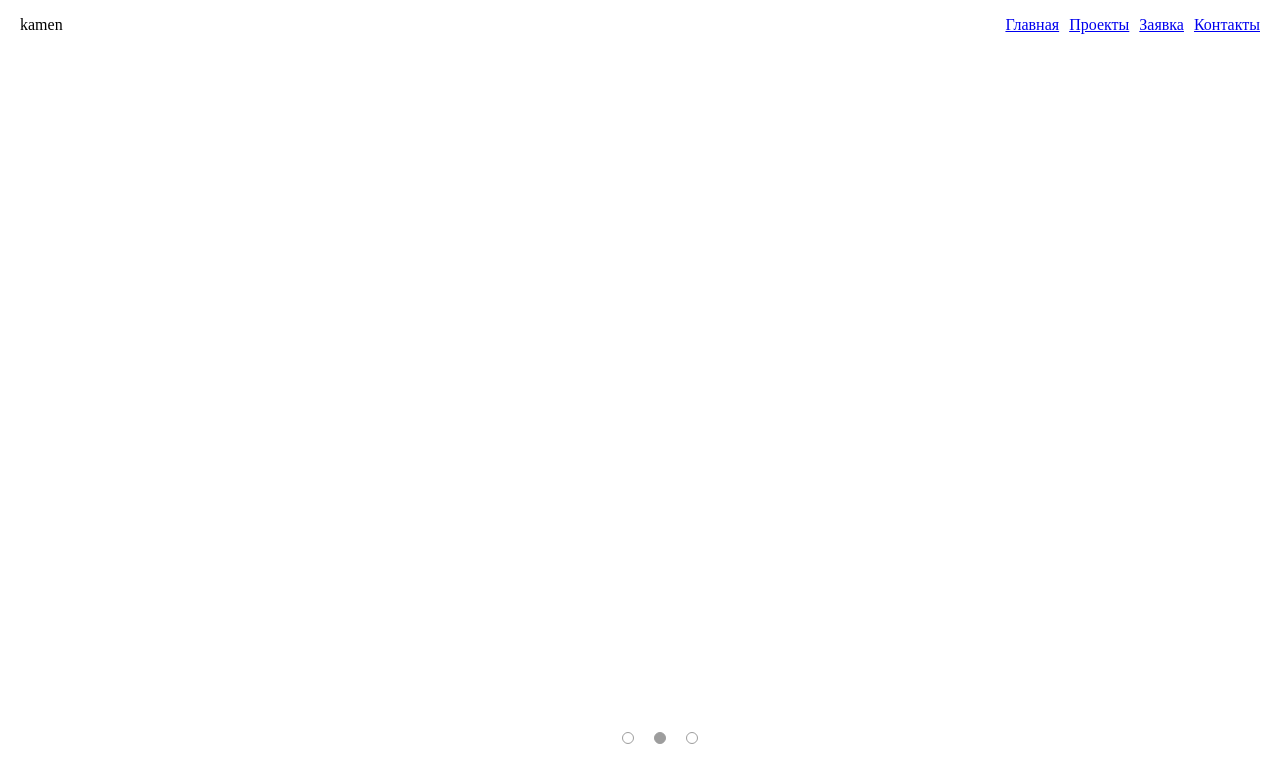
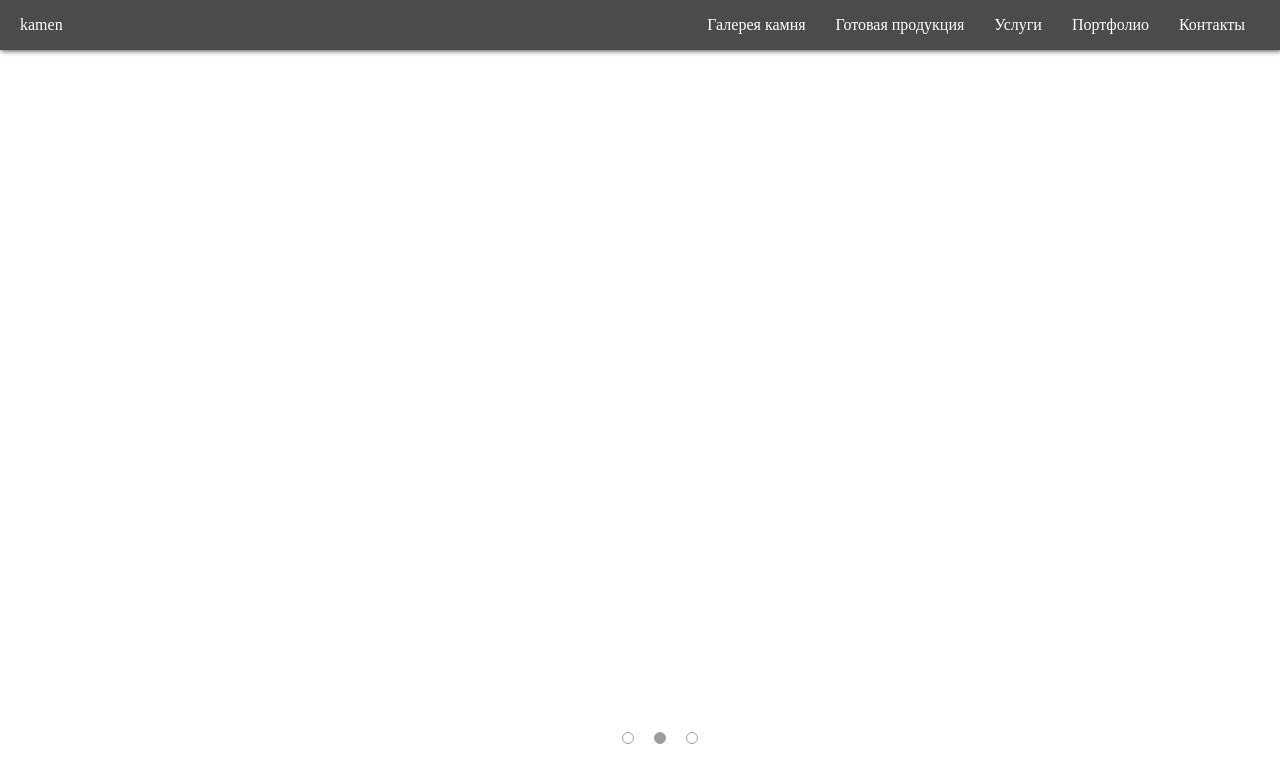
Before and after one commit to collapsoid/kamen, a React app: page / in a window 1280 px wide. Shown: the top 768 px of the page. Built offline with nearby package versions, Linux system fonts and the light colour scheme.

Commit message:
restyled main header

```diff
--- a/src/App/Header/Header.tsx
+++ b/src/App/Header/Header.tsx
@@ -2,24 +2,89 @@ import { Link } from 'react-router-dom';
 
 import './styles.css';
 
+import HeaderDropdown from './HeaderDropdown/HeaderDropdown';
+
 
 export default function Header() {
+    const galleryItems = [
+        {anchor: 'marble', name: 'Мрамор'},
+        {anchor: 'onyx', name: 'Оникс'},
+        {anchor: 'granite', name: 'Гранит'},
+        {anchor: 'semiprecious', name: 'Полудраг.'},
+        {anchor: 'quartzite', name: 'Кварцит'},
+        {anchor: 'travertine', name: 'Травертин'},
+        {anchor: 'other', name: 'Другое'}
+    ];
+
+    const endProductsItems = [
+        {anchor: 'slab', name: 'Слэбы'},
+        {anchor: 'plate', name: 'Плита'},
+        {anchor: 'paving', name: 'Брусчатка'},
+        {anchor: 'border', name: 'Бордюры'},
+        {anchor: 'quartzite', name: 'Кварцит'},
+        {anchor: 'portal', name: 'Порталы'},
+        {anchor: 'other', name: 'Другое'}
+    ];
+
+    const serviceItems = [
+        {anchor: 'consultation', name: 'Консультация'},
+        {anchor: 'measurement', name: 'Замер'},
+        {anchor: 'design', name: 'Проектирование'},
+        {anchor: 'production', name: 'Изготовление изделий'},
+        {anchor: 'mounting', name: 'Монтаж'},
+        {anchor: 'restoration', name: 'Реставрация'},
+        {anchor: 'delivery', name: 'Доставка'}
+    ];
+
+    const portfolioItems = [
+        {anchor: 'large-projects', name: 'Крупные проекты'},
+        {anchor: 'exterior', name: 'Внешняя отделка'},
+        {anchor: 'interior', name: 'Внутренняя отделка'},
+        {anchor: 'stairs', name: 'Лестницы'},
+        {anchor: 'countertop', name: 'Столешницы'},
+        {anchor: 'sill', name: 'Подоконники'},
+        {anchor: 'other', name: 'Другое'}
+    ];
+
     return (
         <header className="app-header">
             <span className="app-header__logo">kamen</span>
             <nav className="app-header-navbar">
-                <Link to="/" className="app-header-navbar__item">
-                    Главная
-                </Link>
-                <Link to="/projects" className="app-header-navbar__item">
-                    Проекты
-                </Link>
-                <Link to="/application" className="app-header-navbar__item">
-                    Заявка
-                </Link>
-                <Link to="/contacts" className="app-header-navbar__item">
-                    Контакты
-                </Link>
+                <div className="app-header-navbar__item">
+                    <HeaderDropdown
+                        path="gallery"
+                        title="Галерея камня"
+                        items={galleryItems}
+                    />
+                </div>
+                <div className="app-header-navbar__item">
+                    <HeaderDropdown
+                        path="end-products"
+                        title="Готовая продукция"
+                        items={endProductsItems}
+                    />
+                </div>
+                <div className="app-header-navbar__item">
+                    <HeaderDropdown
+                        path="service"
+                        title="Услуги"
+                        items={serviceItems}
+                    />
+                </div>
+                <div className="app-header-navbar__item">
+                    <HeaderDropdown
+                        path="portfolio"
+                        title="Портфолио"
+                        items={portfolioItems}
+                    />
+                </div>
+                <div className="app-header-navbar__item">
+                    <div className="app-header-navbar__contacts">
+                        <Link to="/contacts" className="app-header-link">
+                            Контакты
+                        </Link>
+                    </div>
+                </div>
             </nav>
         </header>
     );
--- /dev/null
+++ b/src/App/Header/HeaderDropdown/HeaderDropdown.tsx
@@ -0,0 +1,32 @@
+import { Link } from 'react-router-dom';
+
+import './styles.css';
+
+
+interface IHeaderDropdown {
+    path: string;
+    title: string;
+    items: {
+        name: string;
+        anchor: string;
+    }[];
+}
+
+export default function HeaderDropdown({path, title, items}: IHeaderDropdown) {
+    return (
+        <div className="header-dropdown">
+            <Link to={`/${path}`} className="header-dropdown__title app-header-link">
+                {title}
+            </Link>
+            <ul className="header-dropdown__list">
+                {items.map(item => (
+                    <li className="header-dropdown__list-item">
+                        <Link to={`/${path}#${item.anchor}`} className="app-header-link">
+                            {item.name}
+                        </Link>
+                    </li>
+                ))}
+            </ul>
+        </div>
+    );
+}
--- /dev/null
+++ b/src/App/Header/HeaderDropdown/styles.css
@@ -0,0 +1,58 @@
+.header-dropdown {
+    position: relative;
+    display: flex;
+    align-items: center;
+    height: calc(100% + 5px);
+    padding: 0 15px;
+}
+
+.header-dropdown__title {
+    display: inline-block;
+    margin-top: -5px;
+}
+
+.header-dropdown__list {
+    position: absolute;
+    top: 100%;
+    left: 50%;
+    margin: 0;
+    padding: 0;
+    width: 100%;
+    min-width: 170px;
+    visibility: hidden;
+    list-style: none;
+    background-color: #1e1f24;
+    opacity: 0;
+    transition: 0.1s;
+    border-radius: 3px;
+    box-shadow: 1px 1px 10px 0 #1e1f24;
+    transform: scale(.1) translateX(-50%);
+}
+
+.header-dropdown:hover .header-dropdown__list {
+    visibility: visible;
+    transform: scale(1) translateX(-50%);
+    opacity: 1;
+}
+
+.header-dropdown__list-item:not(:last-child) {
+    border-bottom: 1px solid #000;
+}
+
+.header-dropdown__list-item .app-header-link {
+    display: block;
+    padding: 10px;
+    word-break: break-all;
+}
+
+.header-dropdown__list-item:first-child .app-header-link {
+    border-radius: 3px 3px 0 0;
+}
+
+.header-dropdown__list-item:last-child .app-header-link {
+    border-radius: 0 0 3px 3px;
+}
+
+.header-dropdown__list-item .app-header-link:hover {
+    background-color: #000;
+}
--- a/src/App/Header/styles.css
+++ b/src/App/Header/styles.css
@@ -6,21 +6,42 @@
     display: flex;
     justify-content: space-between;
     align-items: center;
-    padding: 5px 20px;
-    height: 40px;
-    background-color: #fff;
+    padding: 0 20px;
+    height: 50px;
+    background-color: #1e1f24;
+    color: #fff;
+    box-shadow: 1px 1px 5px 0 #1e1f24;
+    opacity: 0.8;
 }
 
 .app-header-navbar {
     display: flex;
-    list-style: none;
+    height: 100%;
 }
 
 .app-header-navbar__item {
     cursor: pointer;
-    padding: 5px;
+    color: #fff;
+    text-decoration: none;
 }
 
 .app-header-navbar__item:last-child {
     padding-right: 0;
 }
+
+.app-header-navbar__item:hover {
+    background-color: #000;
+}
+
+.app-header-navbar__contacts {
+    display: flex;
+    align-items: center;
+    height: 100%;
+    width: 100%;
+    padding: 0 15px;
+}
+
+.app-header-link {
+    color: #fff;
+    text-decoration: none;
+}
```
